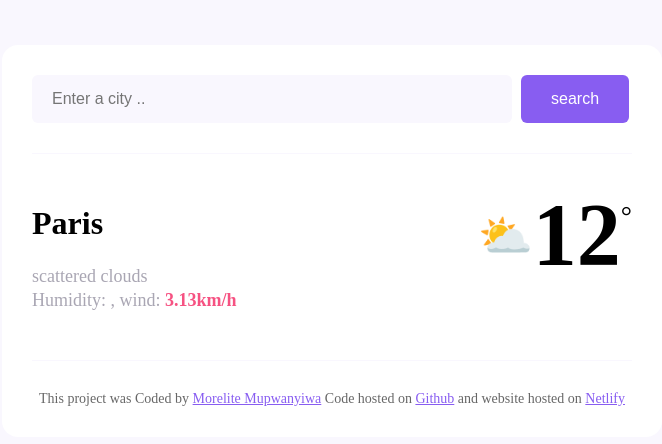
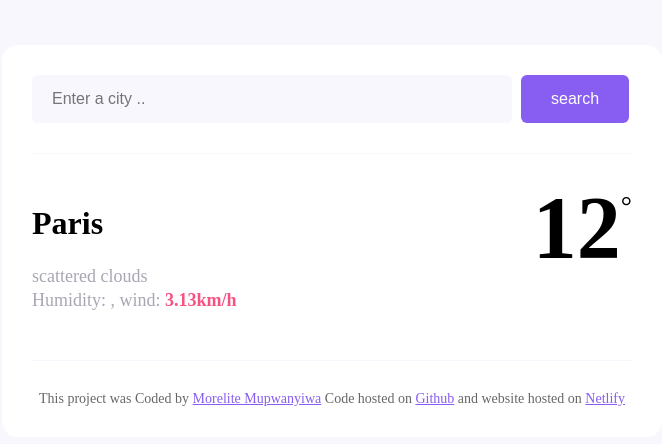
Before and after one commit to Morelite/Molly, a plain HTML site: page index.html in a window 1280 px wide. Shown: the whole page, without its empty margins (308-970 px from the left). Drawn offline with nearby package versions, Linux system fonts and the light colour scheme; no server answers.

Commit message:
injected icon data

```diff
--- a/index.html
+++ b/index.html
@@ -20,8 +20,7 @@
         </form>
     </header>
     <main>
-        <div class="weather-app-data">
-        <div>
+        <div class="weather-app-data"> <div>
     <h1 class="wearther-app-city" id="city">
         Paris
     </h1>
@@ -32,7 +31,7 @@
     </p>
         </div>
         <div class="weather-app-temperature-container">
-        <div class="weather-app-icon">⛅</div>
+        <div id="icon"></div>
          <div class="weather-app-temperature" id="temperature">12</div>
     <div class="weather-app-unit">&deg</div>
         </div>
--- a/src/index.js
+++ b/src/index.js
@@ -6,8 +6,10 @@ function refreshWeather(response) {
     let humidityelement = document.querySelector("#humidity");
     let windSpeedElement = document.querySelector("#wind-speed");
     let timeElement = document.querySelector("#time");
-    let date = new Date(response.data.time * 1000)
-    let iconElement = document.querySelector("#icon")
+    let date = new Date(response.data.time * 1000);
+    let iconElement = document.querySelector("#icon");
+
+ iconElement.innerHTML = `<img src ="${response.data.condition.icon_url}" class="weather-app-icon" />`;
 
     console.log(response.data);
 
@@ -17,7 +19,6 @@ function refreshWeather(response) {
     windSpeedElement.innerHTML = `${response.data.wind.speed}km/h`;
     timeElement.innerHTML = formatDate(date);
     temperatureElement.innerHTML = Math.round(temperature);
-    iconElement.innerHTML = `img src ="${response.data.condition.icon_url}" class="weather-app-icon" />`;
 
 }
 
@@ -26,7 +27,7 @@ function formatDate(date){
     let hours = date.getHours();
     let days = ["Sunday", "Monday", "Tuesday", "Wednesday", "Thursday", "Friday", "Saturday"];
 
-    let day = days[date.getDay()];+
+    let day = days[date.getDay()];
     if(minutes < 10){
         minutes = `0${minutes}`;
     }
--- a/src/style.css
+++ b/src/style.css
@@ -39,17 +39,17 @@ a {
 .weather-app-temperature {
     font-size: 88px;
     font-weight: bold;
+    line-height: 88px;
 
 }
 .weather-app-icon {
-    font-size: 44px;
-    margin-top: 26px;
-    margin-left: 10px;
+    width: 88px;
+    height: 88px;
 
 }
 
 .weather-app-unit {
-    margin-top: 16px;
+    margin-top: 6px;
     font-size: 28px;
 
 }
```
